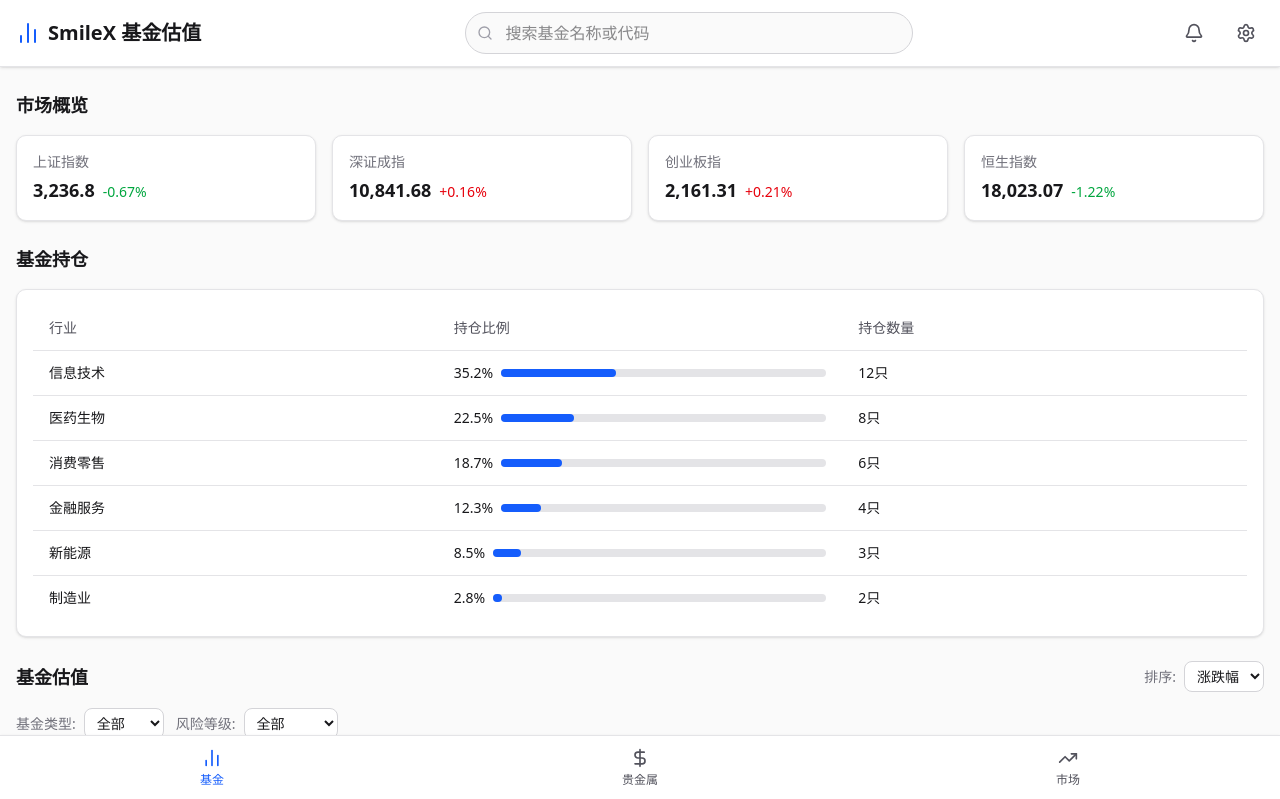
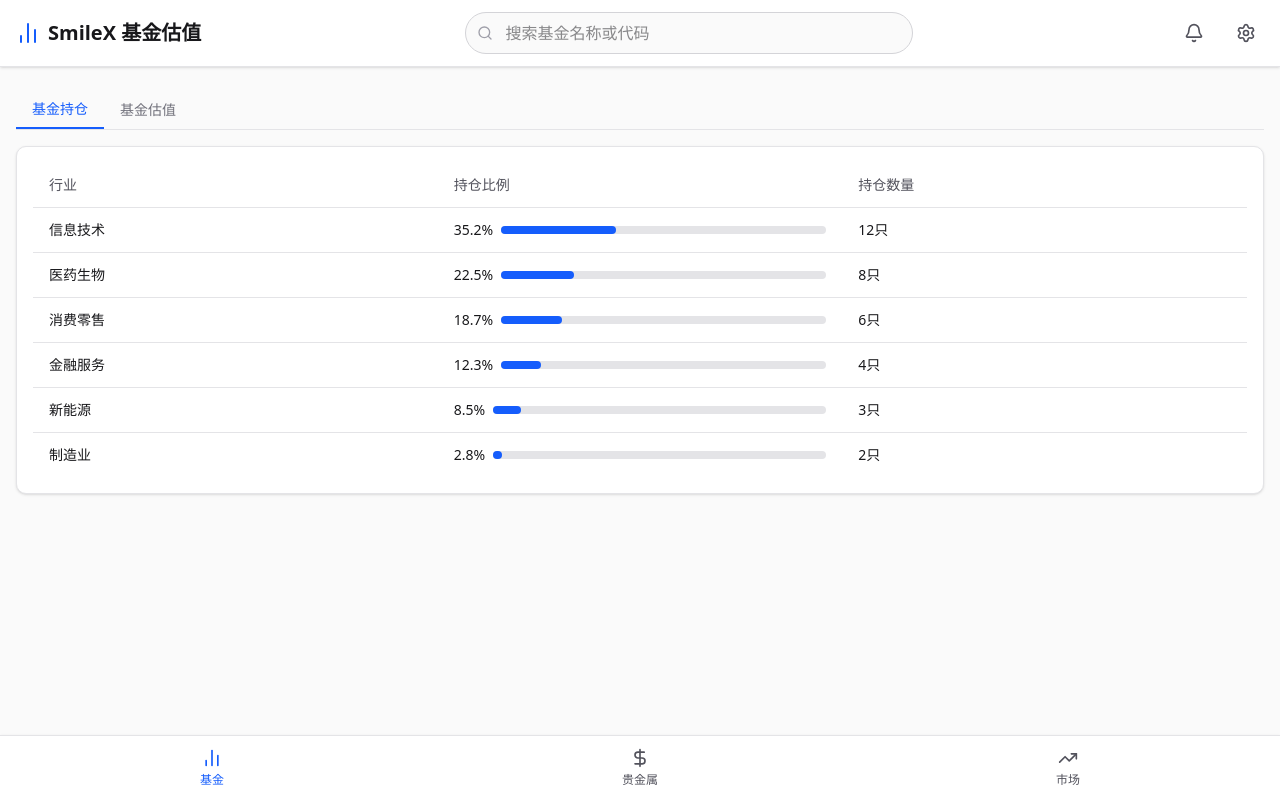
Before and after one commit to smileluck/SmileX-Fund, a Next.js app: page / in a window 1280 px wide. Shown: the top 799 px of the page. Built offline with nearby package versions, Linux system fonts and the light colour scheme.

Commit message:
feat(基金模块): 添加持仓管理功能并优化市场概览展示
refactor(市场模块): 重构MarketTab组件以支持市场指数数据展示

```diff
--- a/app/components/FundTab.tsx
+++ b/app/components/FundTab.tsx
@@ -1,4 +1,4 @@
-import React from 'react';
+import React, { useState } from 'react';
 import Link from 'next/link';
 import { ChevronDown, Bookmark } from 'lucide-react';
 import { FundInfo, MarketIndex, formatCurrency, formatPercentage } from '@/lib/mockData';
@@ -42,6 +42,9 @@ export default function FundTab({
   setRiskLevel,
   colorScheme = 'red-up'
 }: FundTabProps) {
+  // 定义当前激活的tab
+  const [activeTab, setActiveTab] = useState<'holdings' | 'valuation'>('holdings');
+
   // 根据 colorScheme 获取涨跌颜色类名
   const getChangeColorClass = (isUp: boolean) => {
     if (colorScheme === 'red-up') {
@@ -52,27 +55,32 @@ export default function FundTab({
   };
   return (
     <div>
-      {/* 市场概览 */}
+
+      {/* Tab 切换 */}
       <div className="mb-6">
-        <h2 className="text-lg font-semibold text-zinc-900 dark:text-white mb-4">市场概览</h2>
-        <div className="grid grid-cols-2 md:grid-cols-4 gap-4">
-          {marketIndices.map((index, i) => (
-            <div key={i} className="bg-white dark:bg-zinc-900 rounded-lg p-4 shadow-sm border border-zinc-200 dark:border-zinc-800">
-              <p className="text-sm text-zinc-500 dark:text-zinc-400">{index.name}</p>
-              <div className="flex items-baseline gap-2 mt-1">
-                <span className="text-lg font-semibold text-zinc-900 dark:text-white">{index.value}</span>
-                <span className={`text-sm font-medium ${getChangeColorClass(index.isUp)}`}>
-                  {index.change}
-                </span>
-              </div>
-            </div>
-          ))}
-        </div>
+        <div className="flex border-b border-zinc-200 dark:border-zinc-800">
+          <button
+            className={`px-4 py-2 text-sm font-medium transition-colors ${activeTab === 'holdings'
+              ? 'border-b-2 border-blue-600 dark:border-blue-400 text-blue-600 dark:text-blue-400'
+              : 'text-zinc-500 dark:text-zinc-400 hover:text-zinc-900 dark:hover:text-white'}`}
+            onClick={() => setActiveTab('holdings')}
+          >
+            基金持仓
+          </button>
+          <button
+            className={`px-4 py-2 text-sm font-medium transition-colors ${activeTab === 'valuation'
+              ? 'border-b-2 border-blue-600 dark:border-blue-400 text-blue-600 dark:text-blue-400'
+              : 'text-zinc-500 dark:text-zinc-400 hover:text-zinc-900 dark:hover:text-white'}`}
+            onClick={() => setActiveTab('valuation')}
+          >
+            基金估值
+          </button>
         </div>
 
+        {/* Tab 内容 */}
+        <div className="mt-4">
           {/* 基金持仓 */}
-      <div className="mb-6">
-        <h2 className="text-lg font-semibold text-zinc-900 dark:text-white mb-4">基金持仓</h2>
+          {activeTab === 'holdings' && (
             <div className="bg-white dark:bg-zinc-900 rounded-lg shadow-sm border border-zinc-200 dark:border-zinc-800 p-4">
               <div className="overflow-x-auto">
                 <table className="w-full text-left">
@@ -105,12 +113,12 @@ export default function FundTab({
                 </table>
               </div>
             </div>
-      </div>
+          )}
 
-      {/* 基金列表 */}
+          {/* 基金估值 */}
+          {activeTab === 'valuation' && (
             <div>
               <div className="flex items-center justify-between mb-4">
-          <h2 className="text-lg font-semibold text-zinc-900 dark:text-white">基金估值</h2>
                 <div className="flex items-center gap-2">
                   <span className="text-sm text-zinc-500 dark:text-zinc-400">排序:</span>
                   <select
@@ -275,6 +283,9 @@ export default function FundTab({
                 </button>
               </div>
             </div>
+          )}
+        </div>
+      </div>
     </div>
   );
 }
--- a/app/components/MarketTab.tsx
+++ b/app/components/MarketTab.tsx
@@ -1,9 +1,10 @@
 import React, { useState } from 'react';
 import { LineChart, Line, XAxis, YAxis, CartesianGrid, Tooltip, Legend, ResponsiveContainer } from 'recharts';
 import { DollarSign, LineChart as LineChartIcon, TrendingUp, Maximize2, Minimize2 } from 'lucide-react';
-import { MacroEconomicData, MacroEconomicCumulative } from '@/lib/mockData';
+import { MacroEconomicData, MarketIndex, MacroEconomicCumulative } from '@/lib/mockData';
 
 interface MarketTabProps {
+  marketIndices: MarketIndex[];
   macroEconomicData: MacroEconomicData[];
   macroEconomicCumulative: MacroEconomicCumulative[];
   itemsPerRow?: number;
@@ -14,7 +15,7 @@ interface MarketTabProps {
  * 市场Tab组件
  * 包含宏观经济部分
  */
-export default function MarketTab({ macroEconomicData, macroEconomicCumulative, itemsPerRow = 2, colorScheme = 'red-up' }: MarketTabProps) {
+export default function MarketTab({ marketIndices, macroEconomicData, macroEconomicCumulative, itemsPerRow = 2, colorScheme = 'red-up' }: MarketTabProps) {
   // 全屏状态管理
   const [fullscreenState, setFullscreenState] = useState<{
     isFullscreen: boolean;
@@ -62,6 +63,25 @@ export default function MarketTab({ macroEconomicData, macroEconomicCumulative,
 
   return (
     <div>
+
+      {/* 市场概览 */}
+      <div className="mb-6">
+        <h2 className="text-lg font-semibold text-zinc-900 dark:text-white mb-4">市场概览</h2>
+        <div className="grid grid-cols-2 md:grid-cols-4 gap-4">
+          {marketIndices.map((index, i) => (
+            <div key={i} className="bg-white dark:bg-zinc-900 rounded-lg p-4 shadow-sm border border-zinc-200 dark:border-zinc-800">
+              <p className="text-sm text-zinc-500 dark:text-zinc-400">{index.name}</p>
+              <div className="flex items-baseline gap-2 mt-1">
+                <span className="text-lg font-semibold text-zinc-900 dark:text-white">{index.value}</span>
+                <span className={`text-sm font-medium ${getChangeColorClass(index.isUp)}`}>
+                  {index.change}
+                </span>
+              </div>
+            </div>
+          ))}
+        </div>
+      </div>
+
       {/* 宏观经济板块 */}
       <div className="mb-6">
         <h2 className="text-lg font-semibold text-zinc-900 dark:text-white mb-4 flex items-center gap-2">
--- a/app/page.tsx
+++ b/app/page.tsx
@@ -336,6 +336,7 @@ export default function HomePage() {
           )}
           {activeTab === 'market' && (
             <MarketTab
+              marketIndices={marketIndices}
               macroEconomicData={macroEconomicData}
               macroEconomicCumulative={macroEconomicCumulative}
               itemsPerRow={marketItemsPerRow}
```
Also changed, not shown: .trae/documents/基金估值模块添加持仓管理功能.md (added). Lines whose indentation alone changed are shown as unchanged.
